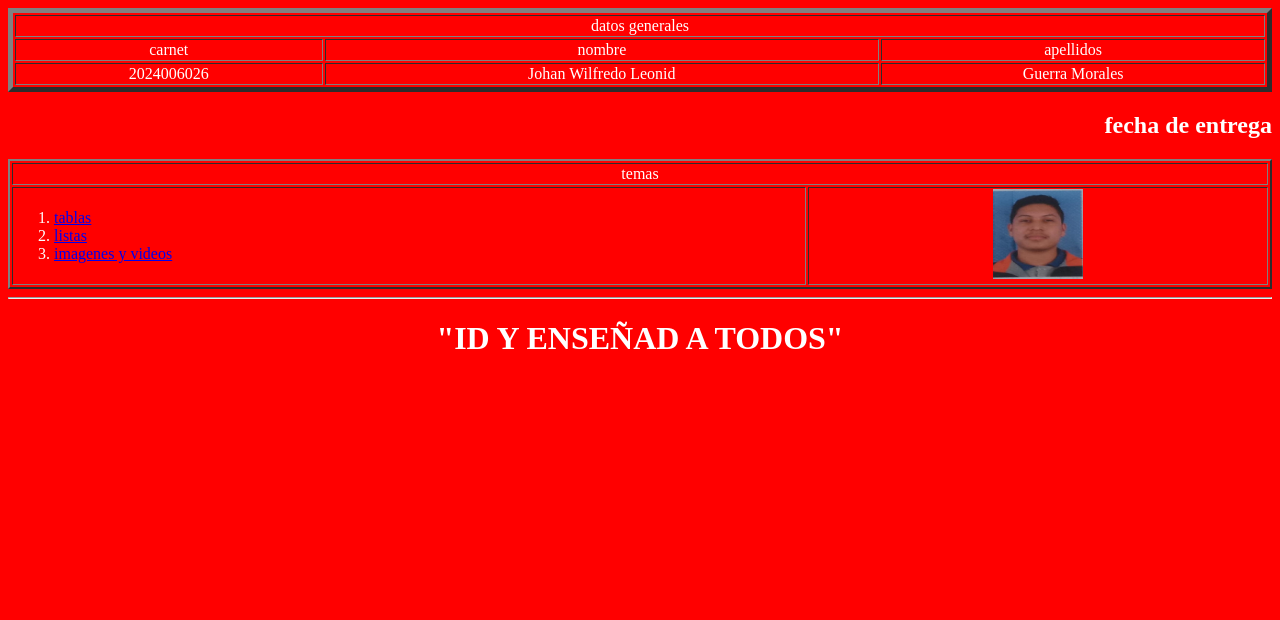
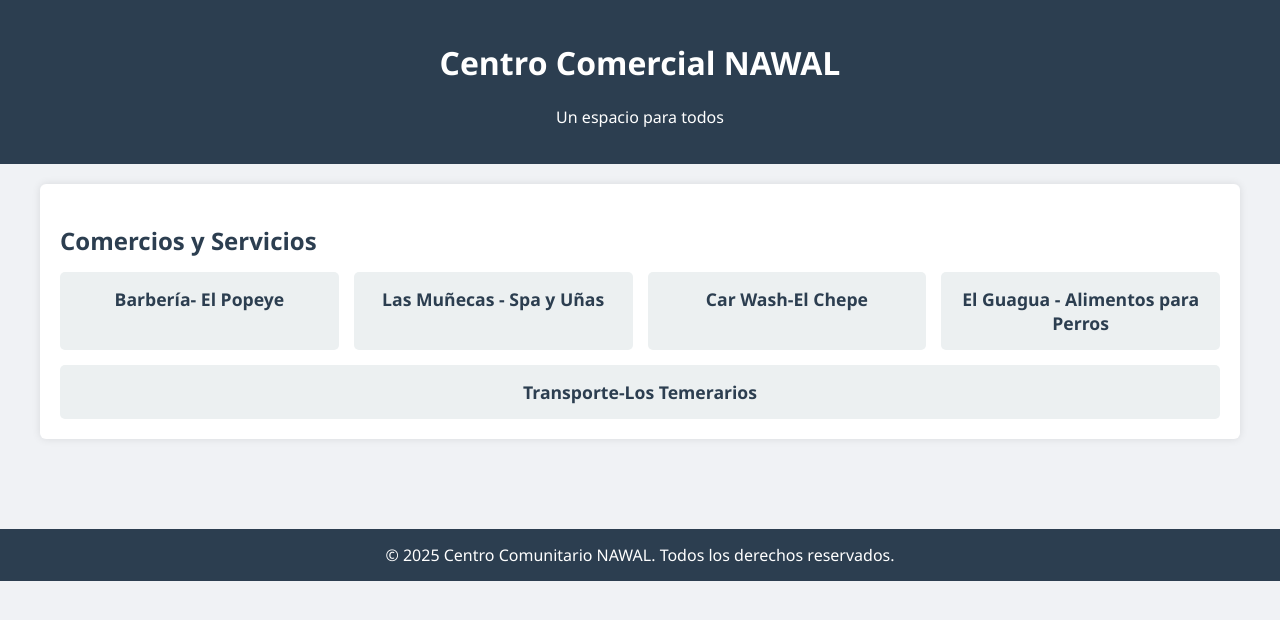
Before and after one commit to Johanguerra10/Johan_compu, a plain HTML site: page index.html in a window 1280 px wide. Drawn offline with Linux system fonts and the light colour scheme.

Commit message:
Add files via upload

```diff
--- a/index.html
+++ b/index.html
@@ -1,46 +1,161 @@
 <!DOCTYPE html>
 <html lang="es">
 <head>
-    <meta charset="UTF-8">
-    <meta name="viewport" content="width=device-width, initial-scale=1.0">
-    <title>Johan 5to dibujo </title>
+  <meta charset="UTF-8" />
+  <meta name="viewport" content="width=device-width, initial-scale=1.0"/>
+  <title>Centro Comercial NAWAL</title>
+  <style>
+    body {
+      font-family: 'Segoe UI', sans-serif;
+      margin: 0;
+      background-color: #f0f2f5;
+    }
+
+    header {
+      background-color: #2c3e50;
+      color: white;
+      padding: 20px;
+      text-align: center;
+    }
+
+    main {
+      padding: 20px;
+      max-width: 1200px;
+      margin: auto;
+    }
+
+    .area {
+      background-color: #ffffff;
+      border-radius: 6px;
+      margin-bottom: 30px;
+      padding: 20px;
+      box-shadow: 0 0 8px rgba(0, 0, 0, 0.1);
+    }
+
+    .area h2 {
+      color: #2c3e50;
+      margin-bottom: 15px;
+    }
+
+    .comercios {
+      display: flex;
+      flex-wrap: wrap;
+      gap: 15px;
+    }
+
+    .comercio {
+      flex: 1 1 200px;
+      background-color: #ecf0f1;
+      padding: 15px;
+      border-radius: 5px;
+      text-align: center;
+      cursor: pointer;
+      transition: background-color 0.3s;
+    }
+
+    .comercio:hover {
+      background-color: #dcdde1;
+    }
+
+    .comercio h3 {
+      margin: 0;
+      font-size: 1.1em;
+      color: #2c3e50;
+    }
+
+    .imagenes {
+      display: none;
+      margin-top: 10px;
+    }
+
+    .imagenes img {
+      width: 100%;
+      max-width: 180px;
+      border-radius: 5px;
+      margin: 5px;
+    }
+
+    footer {
+      background-color: #2c3e50;
+      color: white;
+      text-align: center;
+      padding: 15px;
+      margin-top: 40px;
+    }
+
+    @media (max-width: 600px) {
+      .comercios {
+        flex-direction: column;
+      }
+    }
+  </style>
 </head>
-<body bgcolor="red" text="white">
-    <table border="5" align="center" width="100%">
-        <tbody align="center">
-            <tr>
-                <td colspan="3" align="center">datos generales</td>
-            </tr>
-            <tr>
-                <td>carnet</td>
-                <td>nombre</td>
-                <td>apellidos</td>
-            </tr>
-            <tr>
-                <td>2024006026</td>
-                <td>Johan Wilfredo Leonid</td>
-                <td>Guerra Morales</td>
-            </tr>
-        </tbody>
-    </table>
-    <h2 align="right">fecha de entrega</h2>
-    <table border="2" width="100%">
-        <tbody>
-            <tr>
-                <td colspan="2" align="center">temas</td>
-            </tr>
-            <tr>
-                <td> <ol type="1">
-                    <li> <a href="tablas.html">tablas </a></li>
-                    <li><a href="listas.html">listas</a></li>
-                    <li><a href="imagenes y videos.html">imagenes y videos</a></li>
-                </ol></td>
-                <td align="center"><a href="mi foto.jpg"><img src="mi foto.jpg" alt="" width="90" height="90"> </a></td>
-            </tr>
-        </tbody>
-    </table>
-    <hr>
-    <h1 align="center">"ID Y ENSEÑAD A TODOS"</h1>
+<body>
+  <header>
+    <h1>Centro Comercial NAWAL</h1>
+    <p>Un espacio para todos</p>
+  </header>
+
+  <main>
+    <section class="area">
+      <h2>Comercios y Servicios</h2>
+      <div class="comercios">
+
+        <div class="comercio" onclick="mostrarImagenes('popeye')">
+          <h3> Barbería- El Popeye</h3>
+          <div id="popeye" class="imagenes">
+            <img src="Barberia.jpg" alt="Barbería">
+            <img src="barberia2.jpg" alt="Barbería">
+          </div>
+        </div>
+
+        <div class="comercio" onclick="mostrarImagenes('munecas')">
+          <h3>Las Muñecas - Spa y Uñas</h3>
+          <div id="munecas" class="imagenes">
+            <img src="spa.jpg" alt="Spa">
+            <img src="uñas.jpg" alt="Uñas">
+            <img src="uñas2.jpg" alt="Uñas">
+          </div>
+        </div>
+
+        <div class="comercio" onclick="mostrarImagenes('chepe')">
+          <h3> Car Wash-El Chepe</h3>
+          <div id="chepe" class="imagenes">
+            <img src="carwash.jpg" alt="Car Wash">
+            <img src="carwash2.jpg" alt="Car Wash">
+          </div>
+        </div>
+
+        <div class="comercio" onclick="mostrarImagenes('guagua')">
+          <h3> El Guagua - Alimentos para Perros</h3>
+          <div id="guagua" class="imagenes">
+            <img src="comida.jpg" alt="Perros">
+            <img src="juguetes.jpg" alt="Perros">
+          </div>
+        </div>
+
+        <div class="comercio" onclick="mostrarImagenes('temerarios')">
+          <h3> Transporte-Los Temerarios</h3>
+          <div id="temerarios" class="imagenes">
+            <img src="transporte.jpg" alt="Transporte">
+            <img src="transporte2.jpg" alt="Transporte">
+          </div>
+        </div>
+
+      </div>
+    </section>
+  </main>
+
+  <footer>
+    &copy; 2025 Centro Comunitario NAWAL. Todos los derechos reservados.
+  </footer>
+
+  <script>
+    function mostrarImagenes(id) {
+      const div = document.getElementById(id);
+      div.style.display = div.style.display === "block" ? "none" : "block";
+    }
+  </script>
 
 </body>
 </html>
```
Also changed, not shown: Barberia.jpg (added), barberia2.jpg (added), carwash.jpg (added), carwash2.jpg (added), comida.jpg (added), juguetes.jpg (added), spa.jpg (added), transporte.jpg (added), transporte2.jpg (added), uñas.jpg (added), uñas2.jpg (added).
